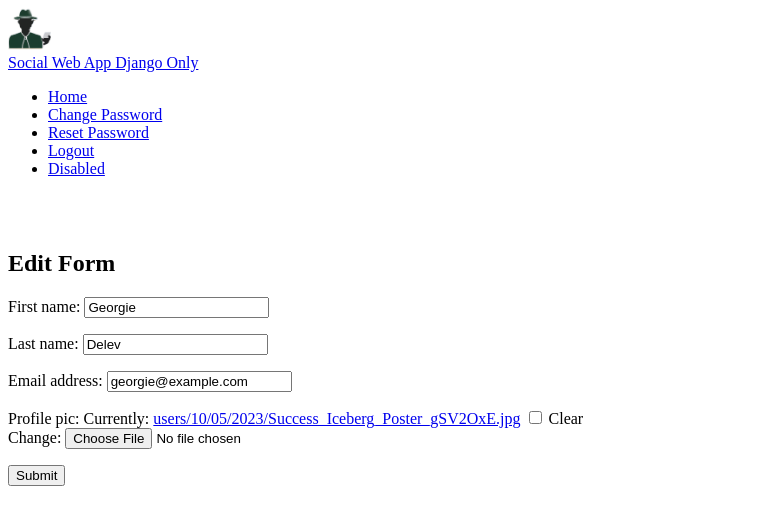
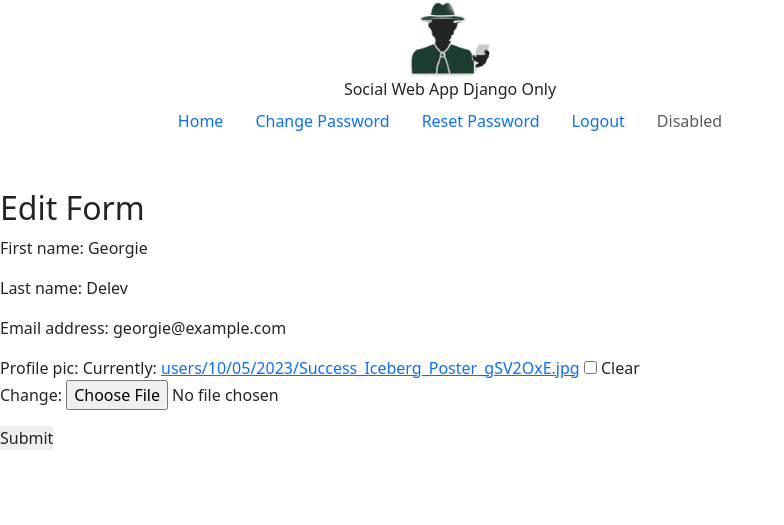
Before and after one commit to Georgiee98/social-media-web-app-django-only, a Django app: page /users/edit/ in a window 1280 px wide. Shown: the top 525 px of the page, without its empty margins (0-784 px from the left). Run offline with Django 4.2, Linux system fonts and the light colour scheme; a user stored in the database is signed in; data comes from the database, SQL or seed files in the repository; both versions use the stored data as it was after the commit; style sheets or scripts are compiled from the project's sources.

Commit message:
second navbar styling (trying tailwind out)

```diff
--- a/users/templates/users/base.html
+++ b/users/templates/users/base.html
@@ -8,15 +8,48 @@
     <meta name="viewport" content="width=device-width, initial-scale=1.0" />
     <title>Document</title>
 
-    <!-- <link rel="stylesheet" href="{% static 'users/styles.css' %}"> -->
+    <link rel="stylesheet" href="{% static 'users/styles.css' %}" />
+    <link href="https://cdn.jsdelivr.net/npm/bootstrap@5.3.0-alpha3/dist/css/bootstrap.min.css" rel="stylesheet" integrity="sha384-KK94CHFLLe+nY2dmCWGMq91rCGa5gtU4mk92HdvYe+M/SXH301p5ILy+dN9+nJOZ" crossorigin="anonymous">
+<script src="https://cdn.jsdelivr.net/npm/bootstrap@5.3.0-alpha3/dist/js/bootstrap.bundle.min.js" integrity="sha384-ENjdO4Dr2bkBIFxQpeoTz1HIcje39Wm4jDKdf19U8gI4ddQ3GYNS7NTKfAdVQSZe" crossorigin="anonymous"></script>
   </head>
   <body>
+    <!-- <nav>
+<div>
+  <div class="flex shadow-lg">
+    <div class="px-4 mx-auto">
+      <a class="flex justify-between" href="#">
+        <img class="h-10 w-10 mr-4"
+          src="{% static 'assets/images/Logo.png' %}"
+          alt="SWADO Logo"
+          height="42"
+      /><span class="font-semibold text-lg text-gray-500 text-center ">PhotoApp</span></a>
+    </div>
+    {% if request.user.is_authenticated %}
+    <div>
+      <a class="text-sm font-medium text-gray-500 hover:text-gray-700 px-4 " href="{% url 'index' %}">Home</a>
+      <a class="text-sm font-medium text-gray-500 hover:text-gray-700 px-4 " href="{% url 'password_change' %}">Change Password</a>
+      <a class="text-sm font-medium text-gray-500 hover:text-gray-700 px-4" href="{% url 'password_reset' %}">Reset Password</a>
+      <a class="text-sm font-medium text-gray-500 hover:text-gray-700 px-4" href="{% url 'logout' %}">Logout</a>
+      {% else %}
+
+      <a class="text-sm font-medium text-gray-500 hover:text-gray-700 px-4" href="{% url 'login' %}">Login</a>
+      <a class="text-sm font-medium text-gray-500 hover:text-gray-700 px-4" href="{% url 'register' %}">Register</a>
+      <a class="text-sm font-medium text-gray-500 hover:text-gray-700 px-4" href="#"></a>
+      <a class="text-sm font-medium text-gray-500 hover:text-gray-700 px-4" href="#">Home</a>
+
+    </div>
+    {% endif %}
+
+  </div>
+</div>
+    </nav> -->
+
     <div class="container">
       <div class="row">
         <div class="col-sm-8">
           <div class="d-flex justify-content-center">
             <a class="navbar-brand" href="#">
-              <img
+              <img class="w-20"
                 src="{% static 'assets/images/Logo.png' %}"
                 alt="SWADO Logo"
                 height="42"
@@ -31,10 +64,14 @@
               <a class="nav-link active" href="{% url 'index' %}">Home</a>
             </li>
             <li class="nav-item">
-              <a class="nav-link" href="{% url 'password_change' %}">Change Password</a>
+              <a class="nav-link" href="{% url 'password_change' %}"
+                >Change Password</a
+              >
             </li>
             <li class="nav-item">
-              <a class="nav-link" href="{% url 'password_reset' %}">Reset Password</a>
+              <a class="nav-link" href="{% url 'password_reset' %}"
+                >Reset Password</a
+              >
             </li>
             <li class="nav-item">
               <a class="nav-link active" href="{% url 'logout' %}">Logout</a>
@@ -42,13 +79,14 @@
 
             {% else %}
             <li class="nav-item">
-              <a class="nav-link active" href="{% url 'register' %}">Register</a>
+              <a class="nav-link active" href="{% url 'register' %}"
+                >Register</a
+              >
             </li>
             <li class="nav-item">
               <a class="nav-link active" href="{% url 'login' %}">Login</a>
             </li>
             {% endif %}
-
 
             <li class="nav-item">
               <a class="nav-link disabled" href="#">Disabled</a>
@@ -57,8 +95,8 @@
         </div>
       </div>
     </div>
-    <br>
-    <br>
+    <br />
+    <br />
     {% block body %} {% endblock %}
   </body>
 </html>
```
Also changed, not shown: db.sqlite3.
